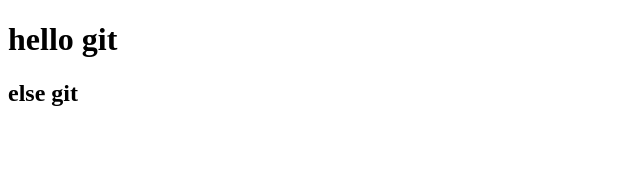
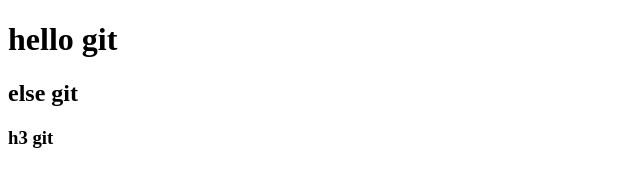
Before and after one commit to rweb777/git_test2, a plain HTML site: page index.html in a window 1280 px wide. Shown: the full height of the page, 0-640 px from the left. Drawn offline with Linux system fonts and the light colour scheme.

Commit message:
h3 was added

```diff
--- a/index.html
+++ b/index.html
@@ -7,5 +7,6 @@
 <body>
 	<h1>hello git</h1>
 	<h2>else git</h2>
+	<h3>h3 git</h3>
 </body>
 </html>
```
